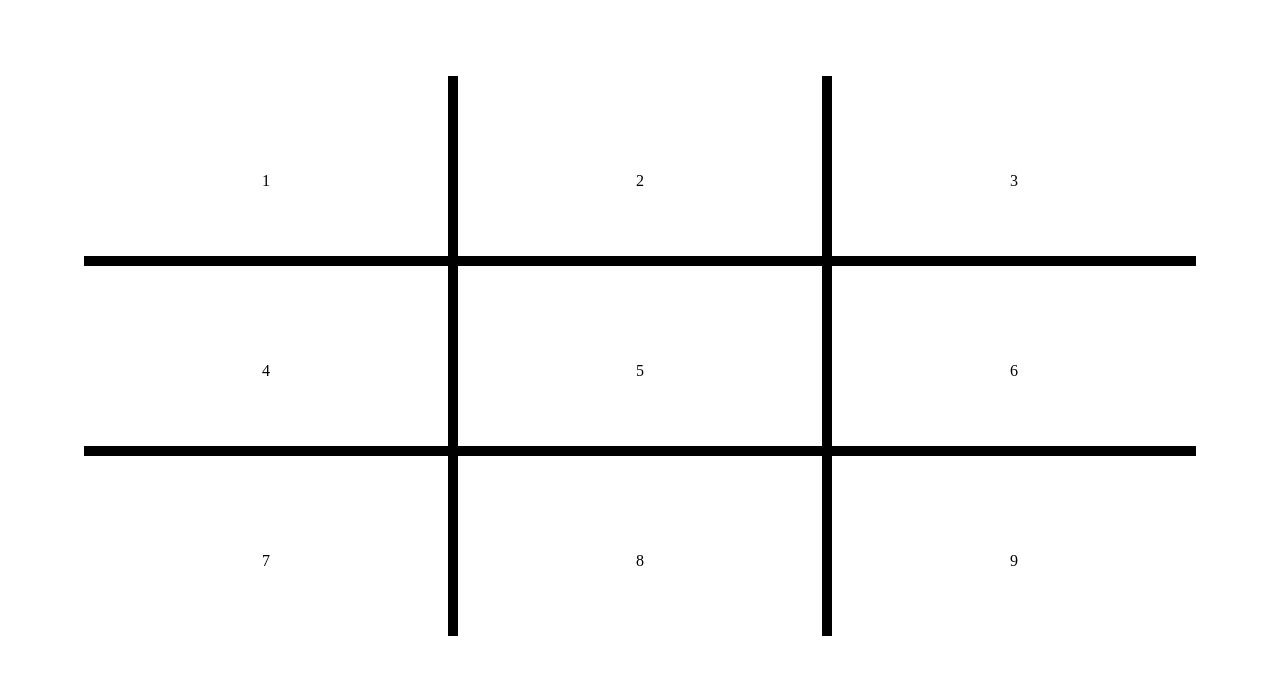
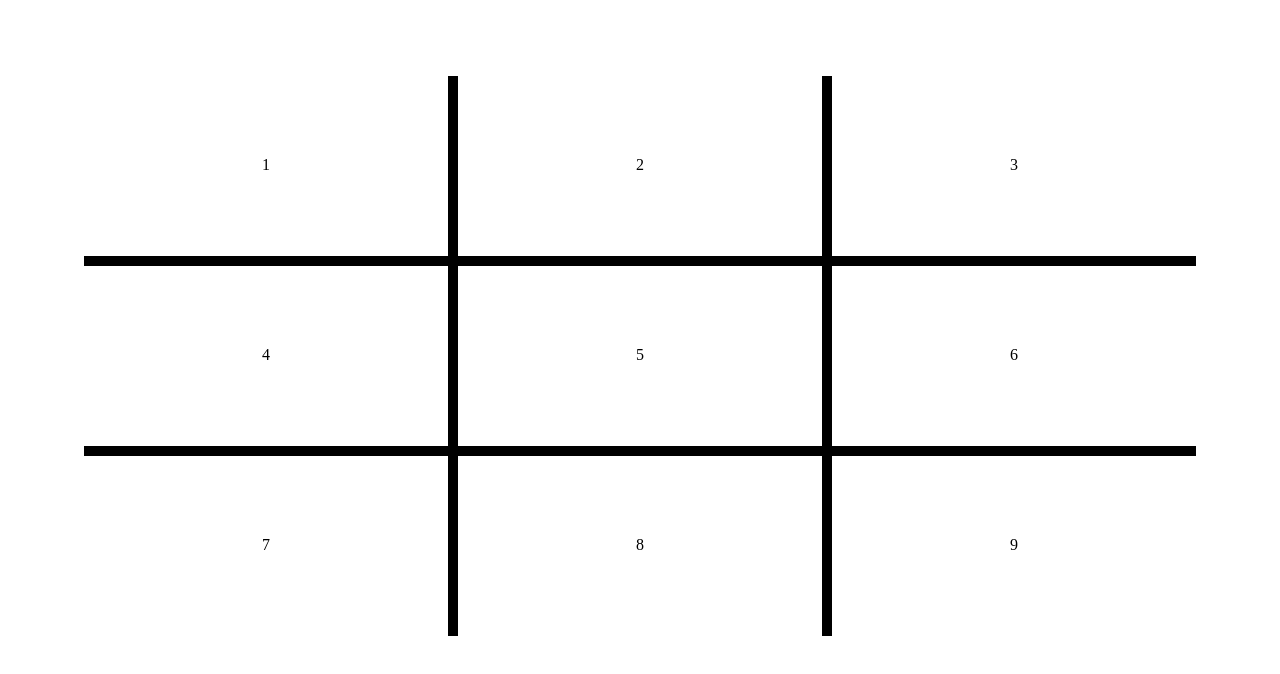
Before and after one commit to RileyJJ794/Tic_Tac_Toe, a plain HTML site: page index.html in a window 1280 px wide. Drawn offline with Linux system fonts and the light colour scheme.

Commit message:
fixed, no win condition

```diff
--- a/index.html
+++ b/index.html
@@ -12,31 +12,31 @@
 <body>
     <div class="gameboard">
         <div class="cell one">
-            <p class="one">1</p>
+            1
         </div>
         <div class="cell two">
-            <p class="two">2</p>
+            2
         </div>
         <div class="cell three">
-            <p class="three">3</p>
+            3
         </div>
         <div class="cell four">
-            <p class="four">4</p>
+            4
         </div>
         <div class="cell five">
-            <p class="five">5</p>
+            5
         </div>
         <div class="cell six">
-            <p class="six">6</p>
+            6
         </div>
         <div class="cell seven">
-            <p class="seven">7</p>
+            7
         </div>
         <div class="cell eight">
-            <p class="eight">8</p>
+            8
         </div>
         <div class="cell nine">
-            <p class="nine">9</p>
+            9
         </div>
     </div>
 
--- a/scripts.js
+++ b/scripts.js
@@ -11,12 +11,11 @@ function whosTurn(symbol) {
     return symbol;
 };
 
-
-
 let cell = document.querySelectorAll('.cell');
 
 for (var i = 0; i < cell.length; i++) {
     cell[i].addEventListener('click', function () {
+
         if (this.innerHTML == 'X' || this.innerHTML == 'O') {
             console.log('invalid move')
         }  else{
```
